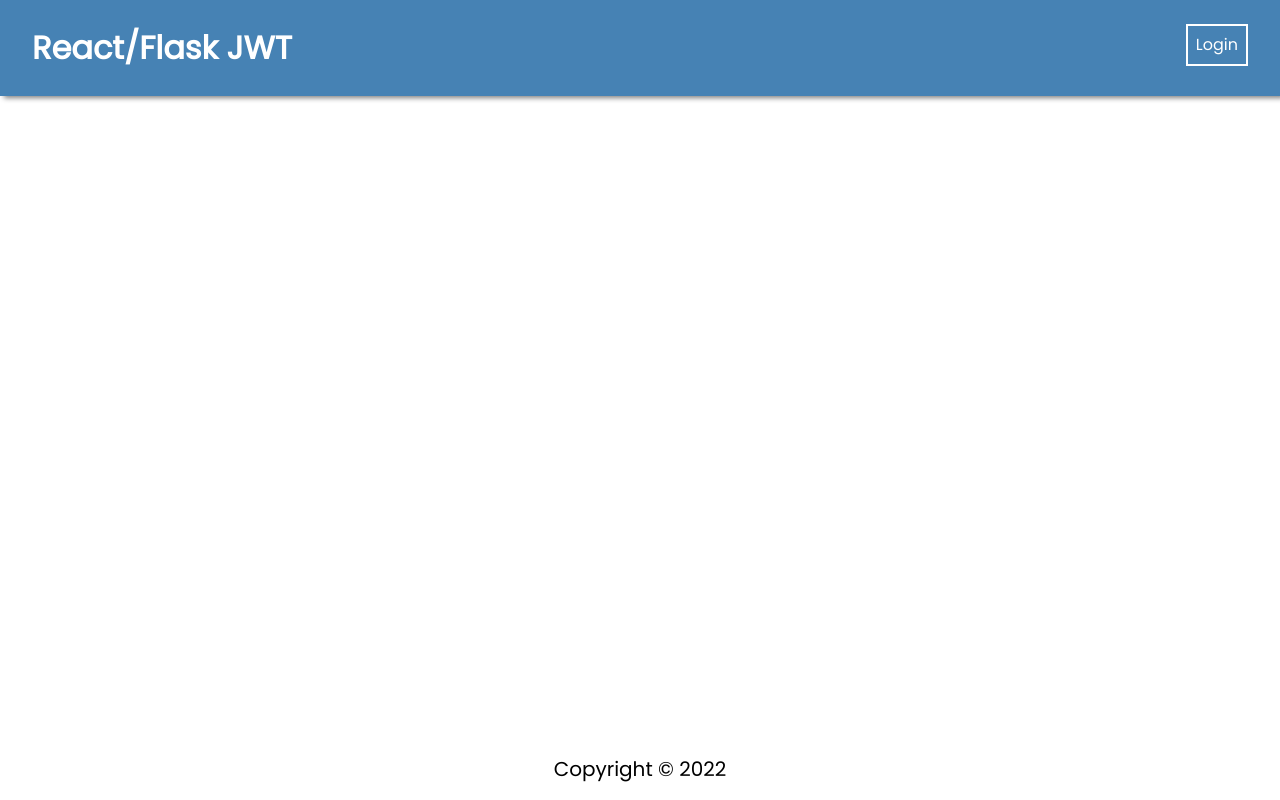
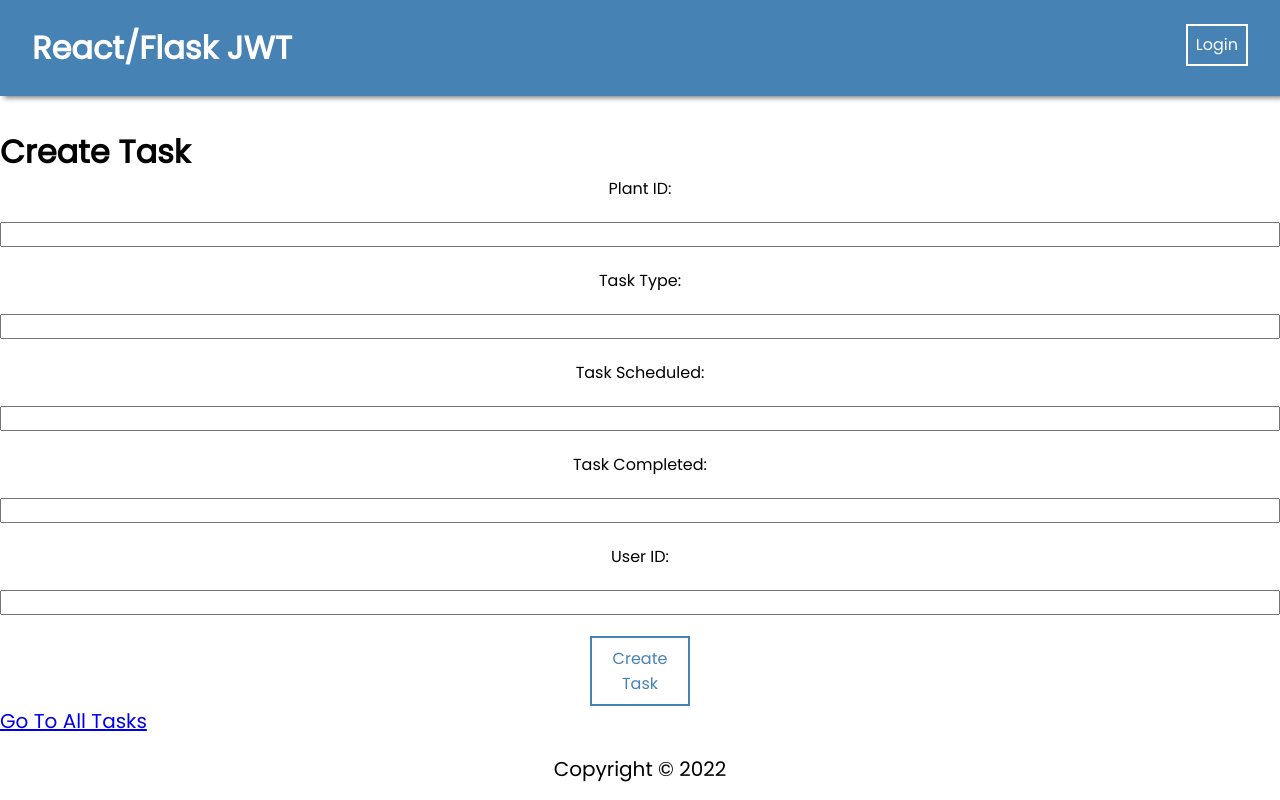
Before and after one commit to MPacris/Gardener_App_Capstone_Project, a React (Create React App) app in the folder frontend/: page /create-task in a window 1280 px wide. Built offline with nearby package versions, Linux system fonts and the light colour scheme.

Commit message:
tasks page, taskdetails, createTask elements created

```diff
--- a/frontend/src/App.js
+++ b/frontend/src/App.js
@@ -10,6 +10,8 @@ import GardensPage from "./pages/GardensPage/GardensPage";
 import GardenDetails from "./pages/GardensPage/GardenDetails";
 import PlantsPage from "./pages/PlantsPage/PlantsPage";
 import PlantDetails from "./pages/PlantsPage/PlantDetails"
+import TaskDetails from "./pages/TasksPage/TaskDetails";
+import TasksPage from "./pages/TasksPage/TasksPage";
 
 // Component Imports
 import Navbar from "./components/NavBar/NavBar";
@@ -19,6 +21,8 @@ import Footer from "./components/Footer/Footer";
 import PrivateRoute from "./utils/PrivateRoute";
 import AddGarden from "./pages/GardensPage/AddGarden";
 import AddPlant from "./pages/PlantsPage/AddPlant";
+import CreateTask from "./pages/TasksPage/CreateTask";
+
 
 
 function App() {
@@ -42,6 +46,11 @@ function App() {
         <Route path="/add-plant" element={<AddPlant/>}/>
         <Route path="/plant-details/:plant_id" element={<PlantDetails />} />
         <Route path="/plants" element={<PlantsPage />} />
+        <Route path="/tasks" element={<TasksPage/>} />
+        <Route path="/task-details/:task_id" element={<TaskDetails/>} />
+        <Route path="/create-task" element={<CreateTask/>} />
+
+
       </Routes>
       <Footer />
     </div>
--- a/frontend/src/pages/GardensPage/AddGarden.jsx
+++ b/frontend/src/pages/GardensPage/AddGarden.jsx
@@ -10,7 +10,7 @@ const defaultValues = {
 };
 
 const AddGarden = () => {
-  const [token] = useAuth();
+  const [user, token] = useAuth();
   const navigate = useNavigate();
   const [formData, setFormData] = useState(defaultValues);
   const [error, setError] = useState('');
--- a/frontend/src/pages/HomePage/HomePage.js
+++ b/frontend/src/pages/HomePage/HomePage.js
@@ -44,6 +44,12 @@ const HomePage = () => {
         <p>Go To PlantsPage</p>
       </Link>
 
+      <Link to="/create-task">
+        <p>Go To CreateTask</p>
+      </Link>
+
+
+
     </div>
 
 
--- a/frontend/src/pages/PlantsPage/AddPlant.jsx
+++ b/frontend/src/pages/PlantsPage/AddPlant.jsx
@@ -74,6 +74,7 @@ const AddPlant = () => {
 
         <label element="plant_image">Plant Image:</label>
         <input
+          type='text'
           id="image_url"
           name="image_url"
           value={formData.image_url}
@@ -82,6 +83,7 @@ const AddPlant = () => {
 
         <label element="garden_id">Garden ID:</label>
         <input
+          type='text'
           id="garden_id"
           name="garden_id"
           value={formData.garden_id}
--- a/frontend/src/pages/PlantsPage/PlantDetails.jsx
+++ b/frontend/src/pages/PlantsPage/PlantDetails.jsx
@@ -8,7 +8,7 @@ const PlantDetails = () => {
   const { plant_id } = useParams();
   const [plant, setPlant] = useState(null);
   const [user, token] = useAuth();
-  const navigate = useNavigate();
+
 
   const fetchPlantDetails = async () => {
     try {
--- a/frontend/src/pages/PlantsPage/PlantsPage.jsx
+++ b/frontend/src/pages/PlantsPage/PlantsPage.jsx
@@ -4,7 +4,7 @@ import { Link } from "react-router-dom";
 import axios from "axios";
 
 const PlantsPage = () => {
-  const [user, token] = useAuth();
+  const [user,token] = useAuth();
   const [plants, setPlants] = useState([]);
 
   useEffect(() => {
@@ -43,6 +43,9 @@ const PlantsPage = () => {
       <Link to="/add-plant">
         <p>Add a New Plant!!</p>
       </Link>
+
+
+
     </div>
   );
 };
--- /dev/null
+++ b/frontend/src/pages/TasksPage/CreateTask.jsx
@@ -0,0 +1,120 @@
+import React, { useState } from 'react';
+import { useNavigate } from 'react-router-dom';
+import axios from 'axios';
+import { Link } from 'react-router-dom';
+import useAuth from '../../hooks/useAuth';
+
+const defaultValues = {
+    plant_id: '',
+    task_type: '',
+    task_scheduled: '',
+    task_completed: '',
+    user_id: '',
+  };
+
+const CreateTask = () => {
+    const [user, token] = useAuth();
+    const [formData, setFormData] = useState(defaultValues);
+
+    const handleInputChange = (event) => {
+        const { name, value } = event.target;
+        setFormData((prevData) => ({
+          ...prevData,
+          [name]: value,
+        }));
+      };
+
+async function postNewTask() {
+    try {
+        let existingTasks = await axios.get('http://localhost:5000/api/tasks',{
+        headers: {
+            Authorization: 'Bearer ' + token,
+            },
+        });
+
+
+        let response = await axios.post('http://localhost:5000/api/tasks', formData, {
+            headers: {
+            Authorization: 'Bearer ' + token,
+        },
+      });
+      setFormData(defaultValues);
+
+
+      window.location.reload();
+    } catch (error) {
+      console.log(error.response.data);
+    }
+  }
+
+  const handleSubmit = (event) => {
+    event.preventDefault();
+    postNewTask();
+  };
+  return (
+    <div>
+        <h1>Create Task</h1>
+
+        <form className='form' onSubmit={handleSubmit}>
+
+        <label element="plant_id">Plant ID:</label>
+        <input
+          type="text"
+          id="plant_id"
+          name="plant_id"
+          value={formData.plant_id}
+          onChange={handleInputChange}
+          />
+
+        <label element="task_type">Task Type:</label>
+        <input
+          type="text"
+          id="task_type"
+          name="task_type"
+          value={formData.task_type}
+          onChange={handleInputChange}
+          />
+
+        <label element="task_scheduled">Task Scheduled:</label>
+        <input
+          type="datetime"
+          id="task_scheduled"
+          name="task_scheduled"
+          value={formData.task_scheduled}
+          onChange={handleInputChange}
+          />
+
+        <label element="task_completed">Task Completed:</label>
+        <input
+          type="datetime"
+          id="task_completed"
+          name="task_completed"
+          value={formData.task_completed}
+          onChange={handleInputChange}
+          />
+
+
+        <label element="user_id">User ID:</label>
+        <input
+          type="text"
+          id="user_id"
+          name="user_id"
+          value={formData.user_id}
+          onChange={handleInputChange}
+          />
+
+        <button type="submit">Create Task</button>
+        </form>
+
+        <Link to="/tasks">
+        <p>Go To All Tasks</p>
+        </Link>
+
+
+
+    </div>
+  );
+};
+
+
+export default CreateTask;
--- /dev/null
+++ b/frontend/src/pages/TasksPage/TaskDetails.jsx
@@ -0,0 +1,76 @@
+import React, { useEffect, useState } from "react";
+import { useParams, Link } from "react-router-dom";
+import axios from "axios";
+import useAuth from "../../hooks/useAuth";
+
+const TaskDetails = () => {
+  const { task_id } = useParams();
+  const [task, setTask] = useState(null);
+  const [user, token] = useAuth();
+  const [editedTask, setEditedTask] = useState(null);
+
+  const fetchTaskDetails = async () => {
+    try {
+      const response = await axios.get(
+        `http://localhost:5000/api/tasks/${task_id}`,
+        {
+          headers: {
+            Authorization: "Bearer " + token,
+          },
+        }
+      );
+      setTask(response.data);
+      setEditedTask(response.data);
+    } catch (error) {
+      // Handle error
+    }
+  };
+
+  const handleInputChange = (e) => {
+    setEditedTask({
+      ...editedTask,
+      [e.target.name]: e.target.value,
+    });
+  };
+
+  const saveTaskChanges = async () => {
+    try {
+      await axios.put(
+        `http://localhost:5000/api/tasks/${task_id}`,
+        editedTask,
+        {
+          headers: {
+            Authorization: "Bearer " + token,
+          },
+        }
+      );
+      setTask(editedTask);
+    } catch (error) {
+      // Handle error
+    }
+  };
+
+  useEffect(() => {
+    fetchTaskDetails();
+  }, [task_id, token]);
+
+  if (!task) {
+    return <p>Task not found</p>;
+  }
+
+  return (
+    <div>
+      <h3>Task Information:</h3>
+      <h2>Task ID: {task.id}</h2>
+      <h2>Task Type: {task.task_type}</h2>
+      <h2>Task Scheduled: {task.task_scheduled}</h2>
+      <h2>Task Completed: {task.task_completed}</h2>
+      <h2>User ID: {task.user_id}</h2>
+      <h2>Plant ID: {task.plant_id}</h2>
+
+
+    </div>
+  );
+};
+
+export default TaskDetails;
--- /dev/null
+++ b/frontend/src/pages/TasksPage/TasksPage.jsx
@@ -0,0 +1,66 @@
+import React, { useEffect, useState } from "react";
+import useAuth from "../../hooks/useAuth";
+import { Link } from "react-router-dom";
+import axios from "axios";
+
+const TasksPage = () => {
+  const [user, token] = useAuth();
+  const [tasks, setTasks] = useState([]);
+
+  useEffect(() => {
+    const fetchTasks = async () => {
+      try {
+        const response = await axios.get("http://localhost:5000/api/tasks", {
+          headers: {
+            Authorization: "Bearer " + token,
+          },
+        });
+        setTasks(response.data);
+      } catch (error) {
+        console.log(error.response.data);
+      }
+    };
+
+    fetchTasks();
+  }, [token]);
+
+  return (
+    <div className="container">
+      <h1>This is the Tasks Page</h1>
+      <table>
+        <thead>
+          <tr>
+            <th>Task ID</th>
+            <th>Task Type</th>
+            <th>Task Scheduled</th>
+            <th>Task Completed</th>
+            <th>User ID</th>
+            <th>Plant ID</th>
+            <th>Details</th>
+          </tr>
+        </thead>
+        <tbody>
+          {tasks.map((task) => (
+            <tr key={task.id}>
+              <td>{task.id}</td>
+              <td>{task.task_type}</td>
+              <td>{task.task_scheduled}</td>
+              <td>{task.task_completed}</td>
+              <td>{task.user_id}</td>
+              <td>{task.plant_id}</td>
+              <td>
+                <Link to={`/task-details/${task.id}`}>View Details</Link>
+              </td>
+            </tr>
+          ))}
+        </tbody>
+      </table>
+
+      <Link to="/create-task">
+        <p>Add a New Task!!</p>
+      </Link>
+    </div>
+  );
+};
+
+export default TasksPage;
```
Also changed, not shown: 1 other file (tests, documents, lock files or other folders).
